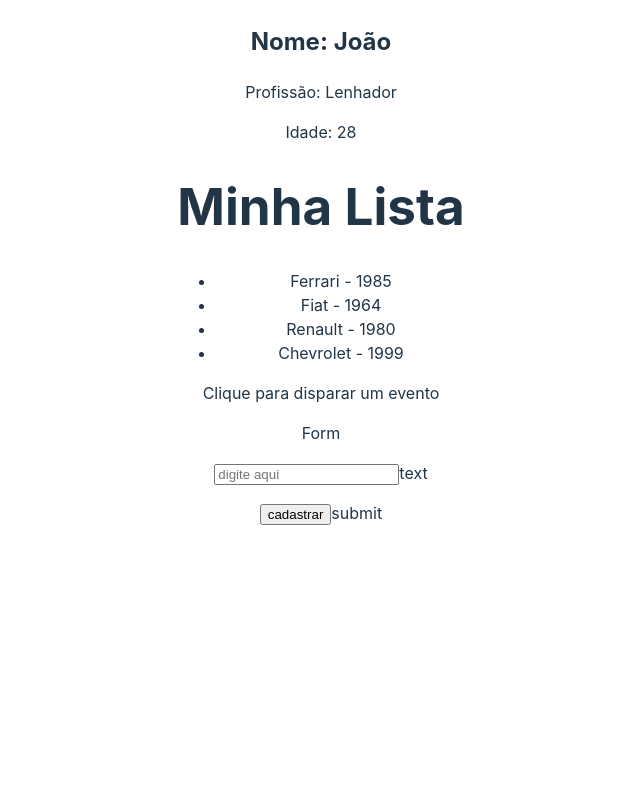
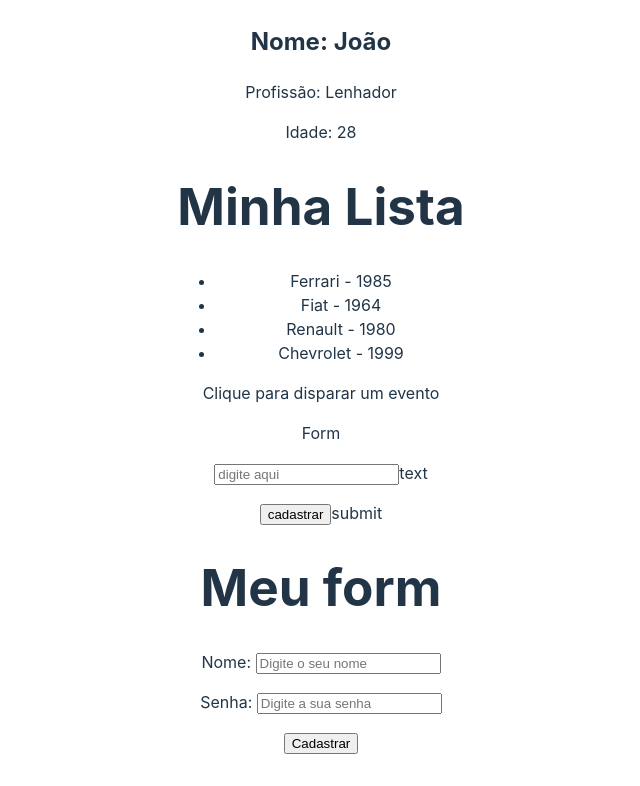
Before and after one commit to orielvf/aulas_r, a React app: page / in a window 1280 px wide. Shown: the part 389-1175 px from the top of the page, without its empty margins (319-959 px from the left). Before the commit the page ends 946 px from the top, so only its background shows below. Built offline with nearby package versions, Linux system fonts and the light colour scheme; the HTML template or start-up script is replaced by a standard one.

Commit message:
Fiz uma form usando label e useState

```diff
--- a/src/App.jsx
+++ b/src/App.jsx
@@ -4,6 +4,7 @@ import SayMyName from './components/SayMyName'
 import Pessoa from './components/Pessoa'
 import List from './components/List'
 import Evento from './components/Evento'
+import Form from './components/Form'
 
 
 function App() {
@@ -29,13 +30,18 @@ function App() {
       idade="28"
     />
 
-    {/*Temos que importar o prop-types que ja é nativo do react, temos defaultProps e isRequired*/}
+    {/*Temos que importar o prop-types que ja é nativo do react, temos
+    defaultProps e isRequired*/}
     <List/>
 
     {/*Recebi um Warning que o metodo de implementar props mudou*/}
 
-    {/*Eventos: podemos mater eles com o preventDefault com um 'e' é util pelo fluxo do SPA*/}
+    {/*Eventos: podemos mater eles com o preventDefault com um 'e' é util pelo
+    fluxo do SPA*/}
     <Evento/>
+
+    {/*devemos usar um label no form para melhorar a assecibilidade*/}
+    <Form/>
 
     </>
   )
--- /dev/null
+++ b/src/components/Form.jsx
@@ -0,0 +1,34 @@
+import { useState } from "react";
+function Form (){
+    function cadastrarUsuario(e) {
+        e.preventDefault()
+        console.log(nome, senha)
+        console.log(`cadastrou ${nome} com a senha ${senha}`)
+    }
+
+    const [nome, alteraNome] = useState()
+    const [senha, alteraSenha] = useState()
+    const ex = 'useState(ex) fazendo assim ja carregar algo'
+
+    return (
+        <>
+        <h1>Meu form</h1>
+        <form onSubmit={cadastrarUsuario}>
+        <label htmlFor="nome">Nome: </label>
+            <input
+            type="text" id="nome" name="nome" placeholder="Digite o seu nome"
+            onChange={(e) => alteraNome (e.target.value)}
+            />
+            <p></p>
+        <label htmlFor="senha">Senha: </label>
+            <input
+            type="text" id="senha" name="senha" placeholder="Digite a sua senha"
+            onChange={(e) => alteraSenha (e.target.value)}
+            />
+            <p></p>
+            <input type="submit" value="Cadastrar" />
+        </form>
+        </>
+    )
+}
+export default Form
```
